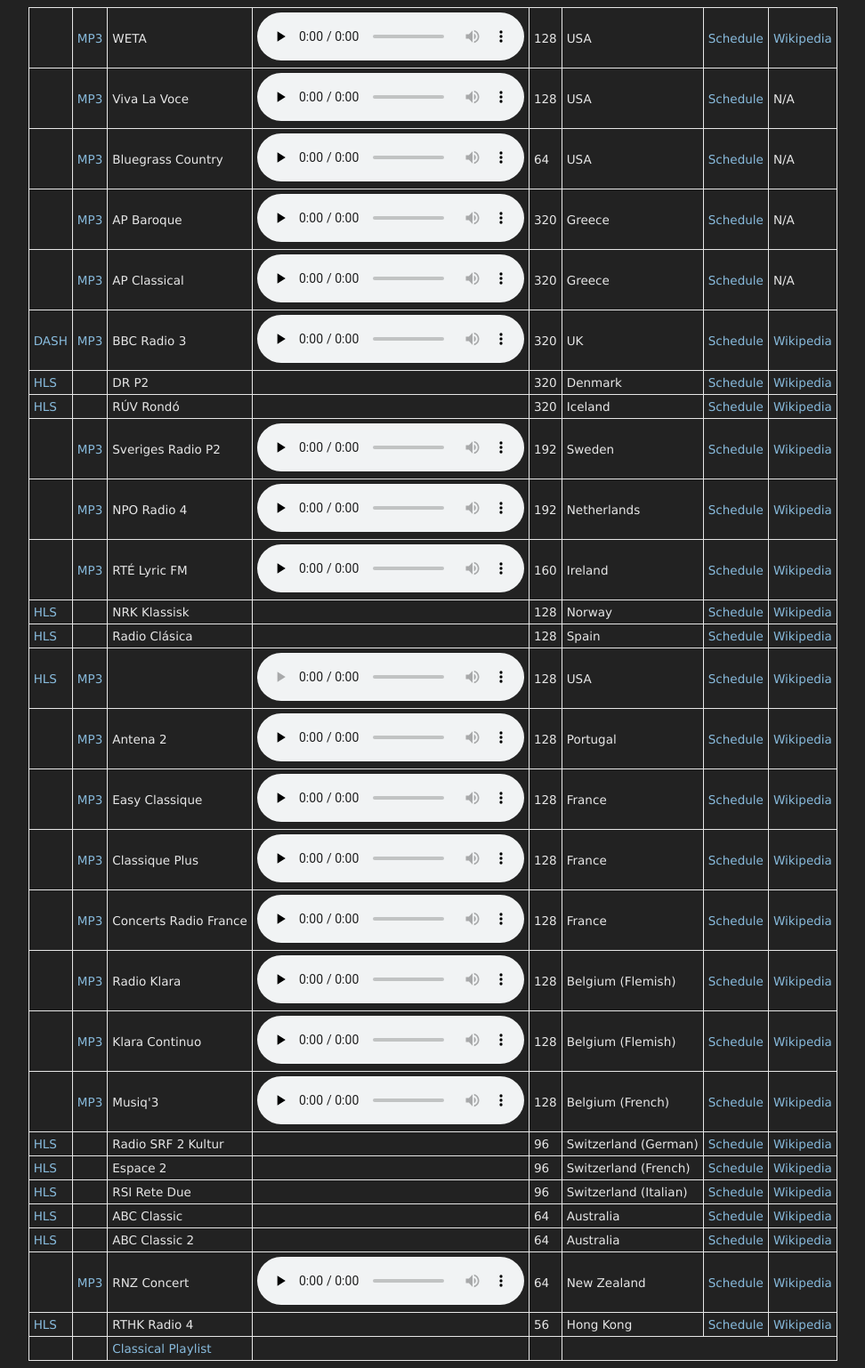
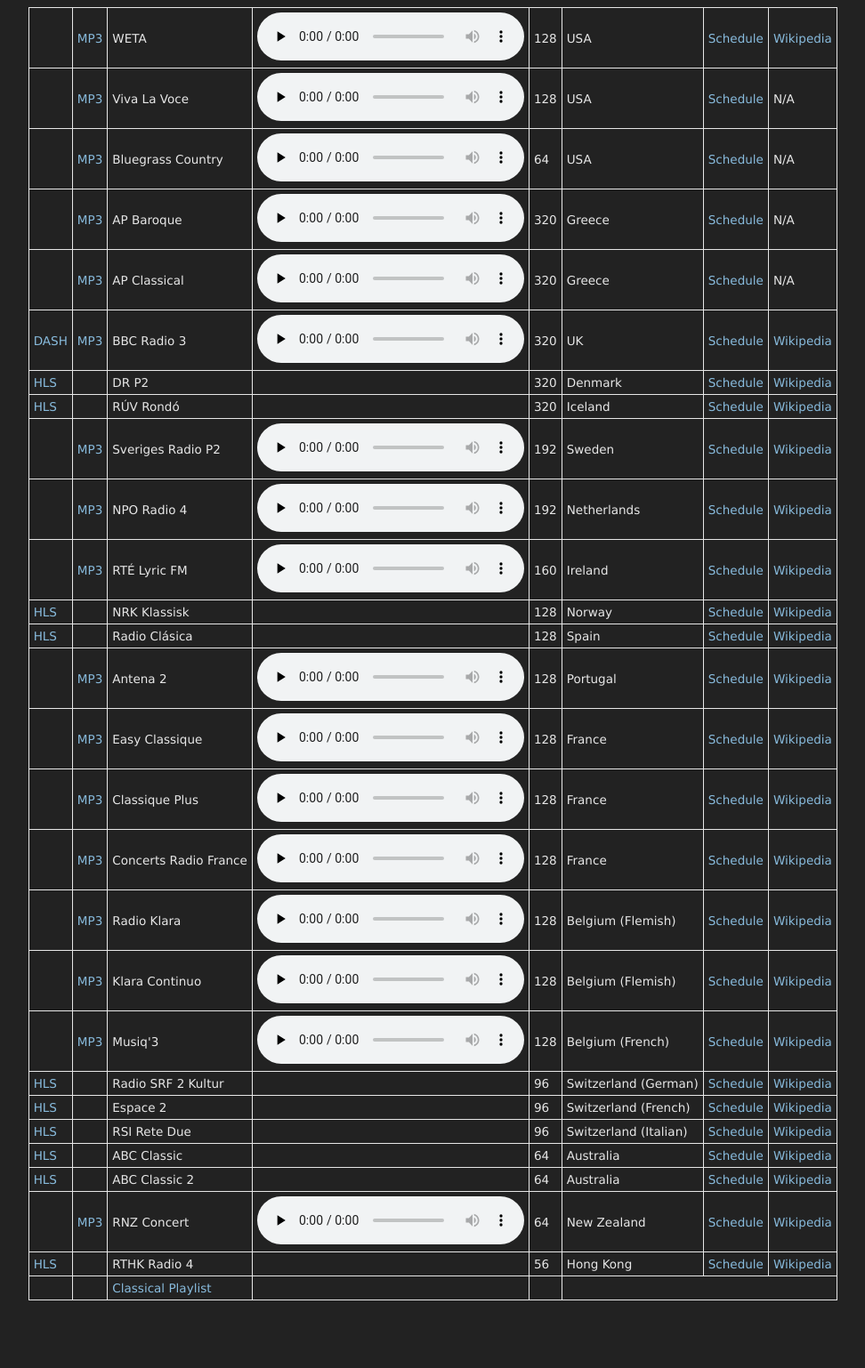
Before and after one commit to danburd/danburd.github.io, a Jekyll site: the page classical.html, which Jekyll copies as it is, in a window 1280 px wide. Shown: the whole page at 89% size, without its empty margins (149-1121 px from the left). Built offline with Jekyll 4.4.1, drawn with Linux system fonts in a browser that asks for light colours; after the commit the page ends 1470 px from its top, so only the background shows below that.

Commit message:
Update classical.html

```diff
--- a/classical.html
+++ b/classical.html
@@ -145,16 +145,6 @@
    <td>Spain</td>
    <td><a href="http://www.rtve.es/radio/radioclasica/programacion/">Schedule</a></td>
    <td><a href="https://en.wikipedia.org/wiki/Radio_Cl%C3%A1sica">Wikipedia</a></td>
-  </tr>
-  <tr>
-   <td><a href="/hlsjsaudio.html?stream=">HLS</a></td>
-   <td><a href="">MP3</a></td>
-   <td></td>
-   <td><audio controls preload="none"><source src="" type="audio/mpeg"></audio></td>
-   <td>128</td>
-   <td>USA</td>
-   <td><a href="">Schedule</a></td>
-   <td><a href="">Wikipedia</a></td>
   </tr>
   <tr>
    <td></td>
```
